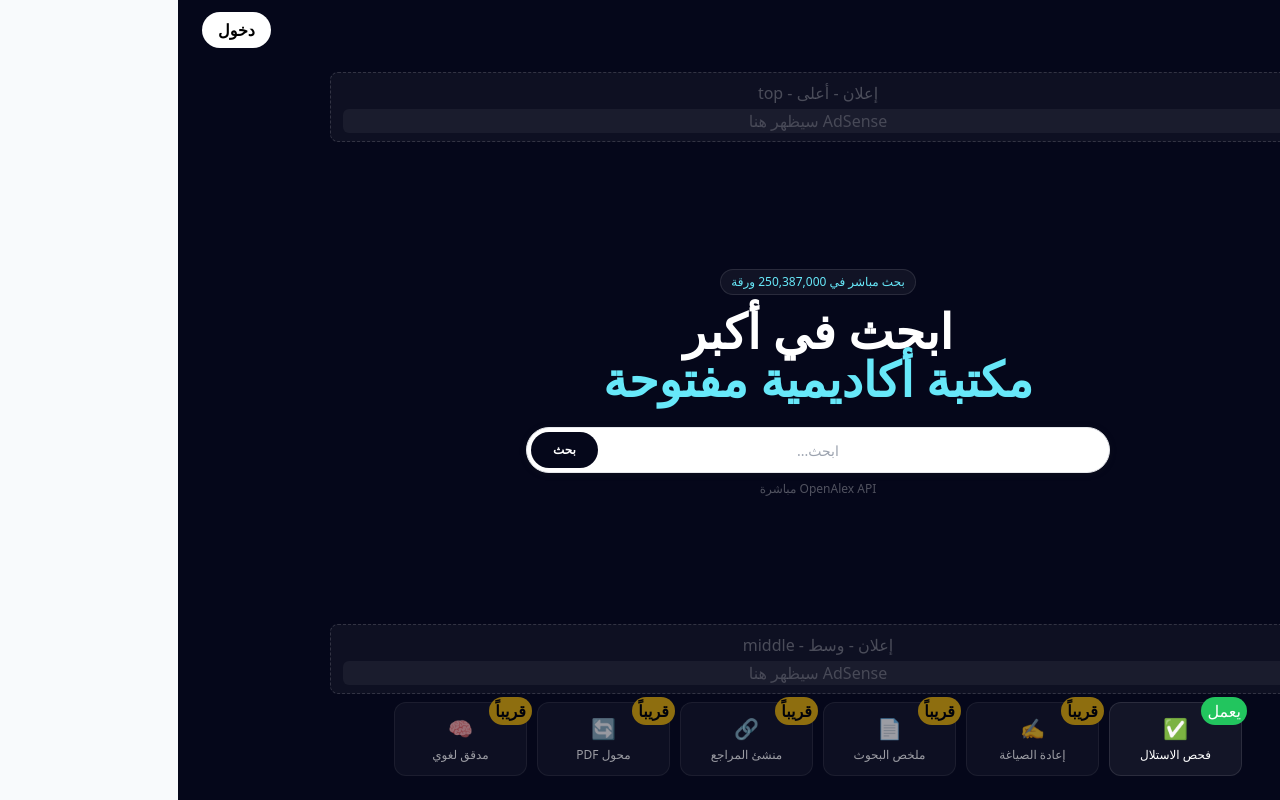
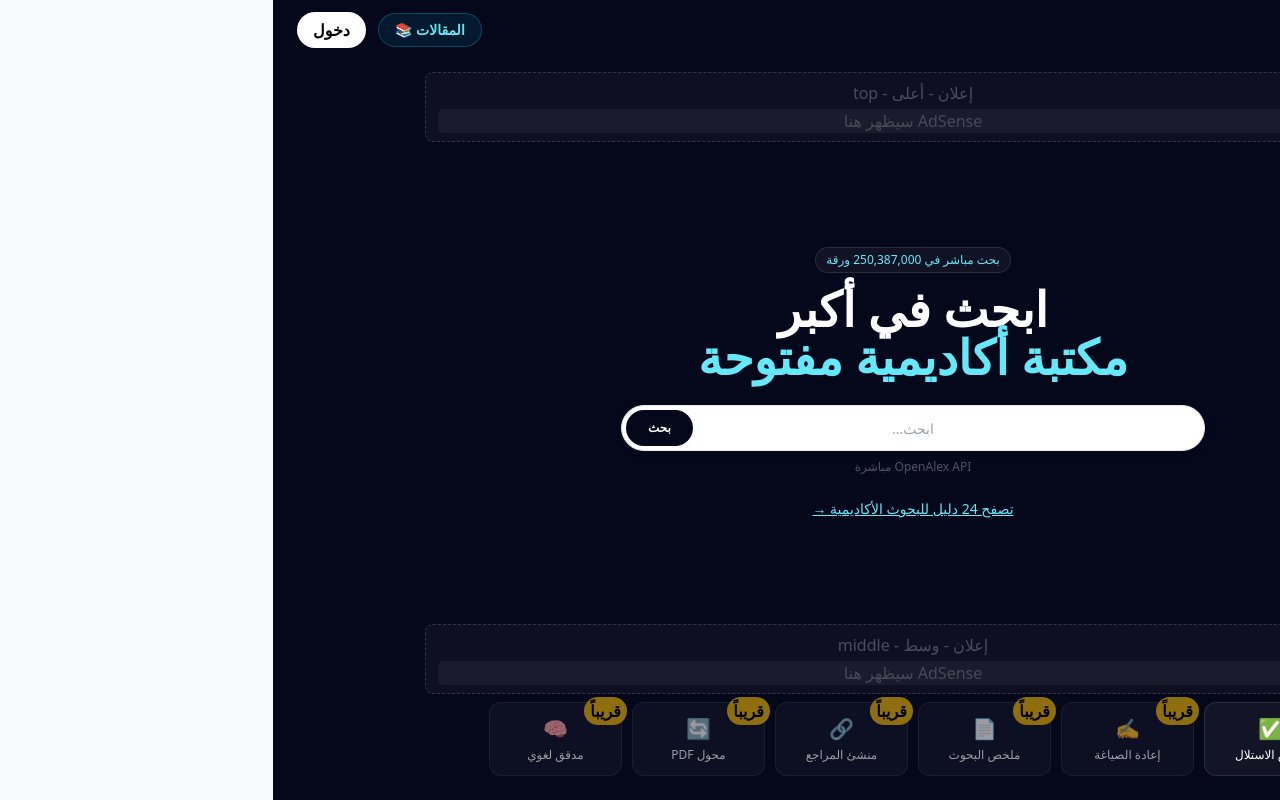
Before and after one commit to mahmoodabdm/buhouthal, a Next.js app: page / in a window 1280 px wide. Built offline with nearby package versions, Linux system fonts and the light colour scheme.

Commit message:
Update page.tsx

```diff
--- a/app/page.tsx
+++ b/app/page.tsx
@@ -70,7 +70,10 @@ export default function Page() {
     <main className="min-h-screen bg-[#05071a] text-white flex flex-col">
       <header className="flex items-center justify-between py-3 max-w-7xl mx-auto px-6 w-full">
         <Link href="/" className="font-bold">Buhouth<span className="text-cyan-400">AI</span></Link>
-        <button onClick={() => setOpen(true)} className="bg-white text-black px-4 py-1.5 rounded-full font-bold">دخول</button>
+        <div className="flex items-center gap-3">
+          <Link href="/articles" className="bg-cyan-500/10 border border-cyan-500/30 text-cyan-300 px-4 py-1.5 rounded-full font-bold text-sm hover:bg-cyan-500/20">المقالات 📚</Link>
+          <button onClick={() => setOpen(true)} className="bg-white text-black px-4 py-1.5 rounded-full font-bold">دخول</button>
+        </div>
       </header>
       <LoginModal isOpen={open} onClose={() => setOpen(false)} />
       <div className="max-w-5xl mx-auto w-full px-6 mt-1"><AdBanner slotId="top" label="أعلى" /></div>
@@ -82,6 +85,8 @@ export default function Page() {
           <SearchBarGoogle />
         </div>
         <p className="text-xs text-white/30 mt-2">OpenAlex API مباشرة</p>
+
+        <Link href="/articles" className="mt-6 text-cyan-300 underline text-sm">تصفح 24 دليل للبحوث الأكاديمية →</Link>
       </section>
 
       <div className="max-w-5xl mx-auto w-full px-6"><AdBanner slotId="middle" label="وسط" /></div>
```
